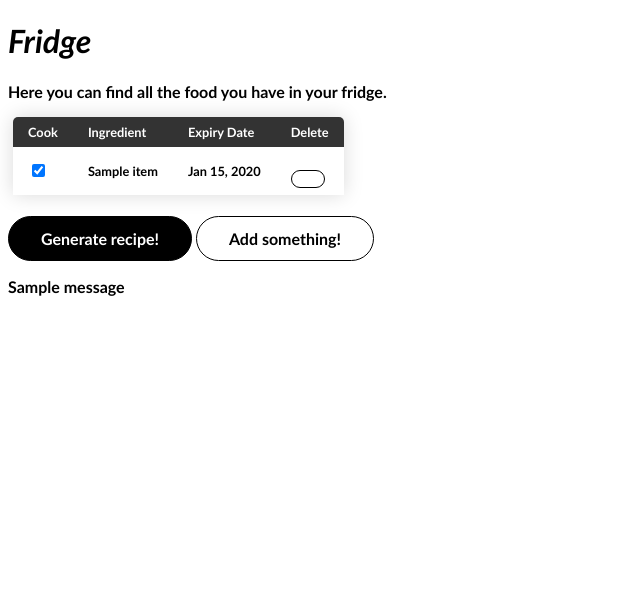
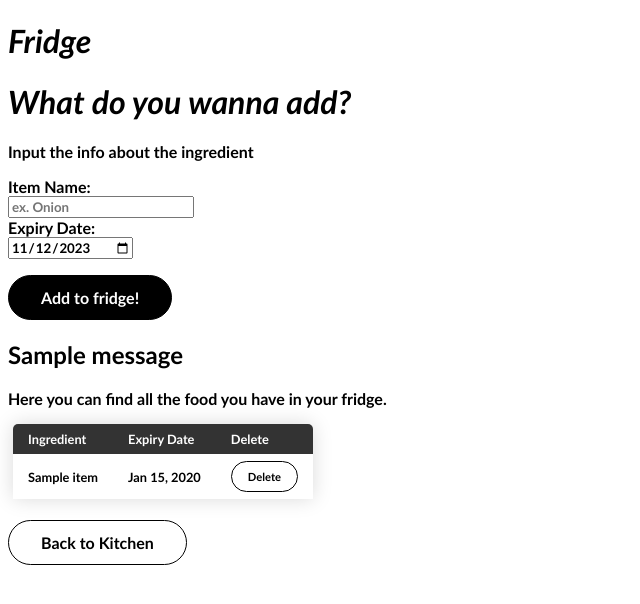
Before and after one commit to Yarik-Popov/receipt-generator, a Flask app: page /fridge in a window 1280 px wide. Shown: the part 88-692 px from the top of the page, without its empty margins (0-640 px from the left). Run offline with Flask 3, Linux system fonts and the light colour scheme; tables that the repository leaves empty hold one stand-in row (values such as "Sample post"); one stand-in notice (Sample message) is shown.

Commit message:
Finish fridge

```diff
--- a/app.py
+++ b/app.py
@@ -36,12 +36,7 @@ def starter():
     return render_template('index.html')
 
 
-@app.route('/add_item')
-def add_item():
-    return render_template('add.html')
-
-
-@app .route('/submit', methods=['POST'])
+@app.route('/submit', methods=['POST'])
 def submit():
     name = request.form.get('name')
     expiry_date = request.form.get('expiry_date')
@@ -54,9 +49,10 @@ def submit():
     db.session.add(new_item)
     db.session.commit()
     flash('New ingredient added successfully!')
-    return redirect('/add_item')
+    return redirect('/fridge')
 
-@app.route('/delete_item/<int:item_id>', methods=['DELETE'])
+
+@app.route('/delete_item/<int:item_id>', methods=['POST'])
 def delete_item(item_id):
     item_to_delete = FridgeItem.query.get(item_id)
     if item_to_delete:
--- a/templates/fridge.html
+++ b/templates/fridge.html
@@ -8,12 +8,37 @@
 
 {% block content %}
     <h1>Fridge</h1>
+
+    <h1>What do you wanna add?</h1>
+    <p>Input the info about the ingredient</p>
+    <form action="/submit" method="post">
+        <label class="name" for="name">Item Name:</label><br>
+        <input class="textbox" type="text" placeholder="ex. Onion" id="name" name="name" required><br>
+
+        <label for="expiry_date">Expiry Date:</label><br>
+        <input class="textbox" type="date" id="expiry_date" name="expiry_date" required><br>
+
+        <input class="submit" type="submit" value="Add to fridge!">
+    </form>
+
+    <!-- Adds the current day as the default -->
+    <script>
+        document.getElementById('expiry_date').valueAsDate = new Date();
+    </script>
+
+    <!-- In your HTML template for '/some_other_page' -->
+    {% with messages = get_flashed_messages() %}
+        {% if messages %}
+            {% for message in messages %}
+                <h2>{{ message }}</h2>
+            {% endfor %}
+        {% endif %}
+    {% endwith %}
+
     <p>Here you can find all the food you have in your fridge.</p>
-    <!-- <form action="{{ url_for('generate_recipe') }}" method="POST"> -->
         <table class="content-table">
             <thread>
                 <tr class="headder">
-                    <th>Cook</th>
                     <th>Ingredient</th>
                     <th>Expiry Date</th>
                     <th>Delete</th>
@@ -22,31 +47,19 @@
             <tbody>
                     {% for item in items %}
                     <tr>
-                        <td><input type="checkbox" name="items" id="{{item.id}}" value="{{item.name}}" checked></td>
                         <td><label for="{{item.id}}"> {{item.name}}</label> </td>
                         <td>{{item.expiry_date.strftime("%b %d, %Y")}}</td>
                         <td>
-                            <button class="delete"></button>
-                            <!-- <form action="{{ url_for('delete_item', item_id=item.id) }}" method="POST">
+                            <form action="{{ url_for('delete_item', item_id=item.id) }}" method="POST">
                                 <input class="delete" type="submit" value="Delete">
-                            </form> -->
+                            </form>
                             </td>
                     </tr>
                     {% endfor %}
 
                 </tbody>
             </table>
-        <input class="submit" type="submit" value="Generate recipe!">
-    <!-- </form> -->
-<a href="/add_item">
-    <button>Add something!</button>
-</a>
-        {% with messages = get_flashed_messages() %}
-        {% if messages %}
-            {% for message in messages %}
-                <p>{{ message }}</p>
-            {% endfor %}
-        {% endif %}
-    {% endwith %}
+
+<button onclick="window.location.href='/cooking'">Back to Kitchen</button>
 
 {% endblock %}
```
Also changed, not shown: templates/add.html (deleted, +0 -35 lines).
